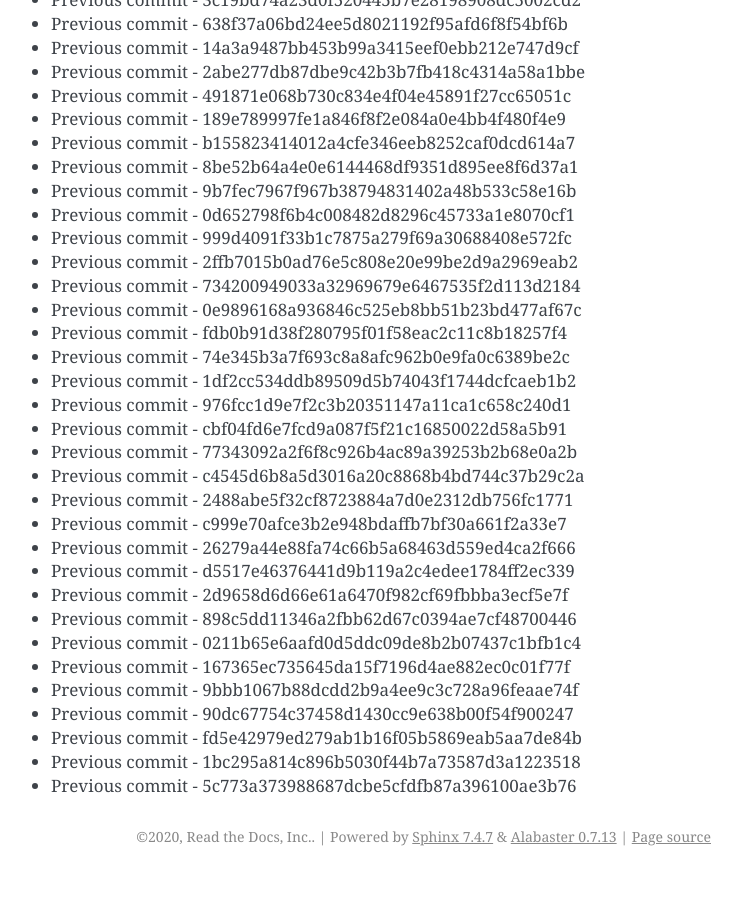
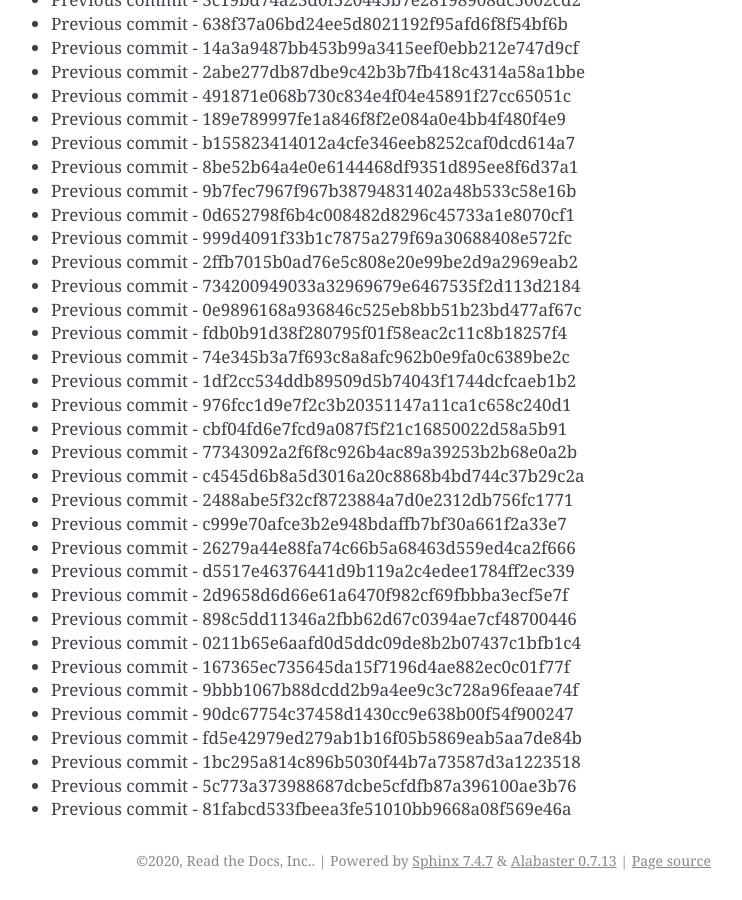
Before and after one commit to readthedocs/rtd-git-stresstest, a Sphinx documentation site: the page built from docs/updates.rst, in a window 1280 px wide and 900 px high, scrolled down 28093 px. Shown: the whole window, without its empty margins (399-1141 px from the left). Built offline with Sphinx 7.4.7, drawn with Linux system fonts in a browser that asks for light colours; before the commit the page ends 28969 px from its top, so only the background shows below that.

Commit message:
Generating commit from previous: 81fabcd533fbeea3fe51010bb9668a08f569e46a

```diff
--- a/docs/updates.rst
+++ b/docs/updates.rst
@@ -1212,3 +1212,4 @@ It can be tested for any performance characteristics.
 * Previous commit - fd5e42979ed279ab1b16f05b5869eab5aa7de84b
 * Previous commit - 1bc295a814c896b5030f44b7a73587d3a1223518
 * Previous commit - 5c773a373988687dcbe5cfdfb87a396100ae3b76
+* Previous commit - 81fabcd533fbeea3fe51010bb9668a08f569e46a
```
